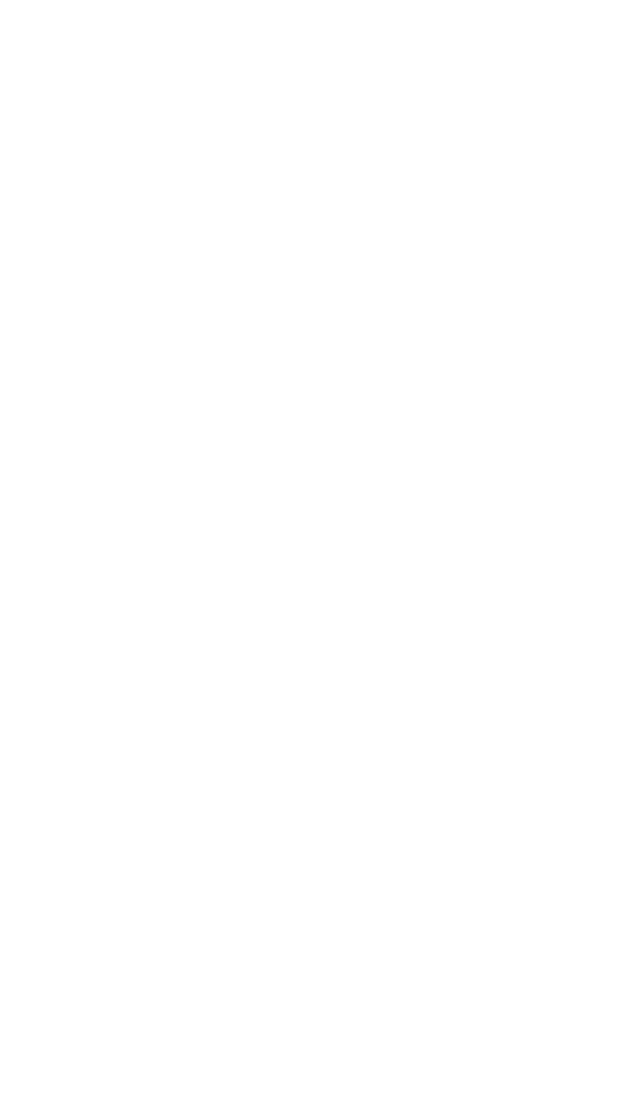
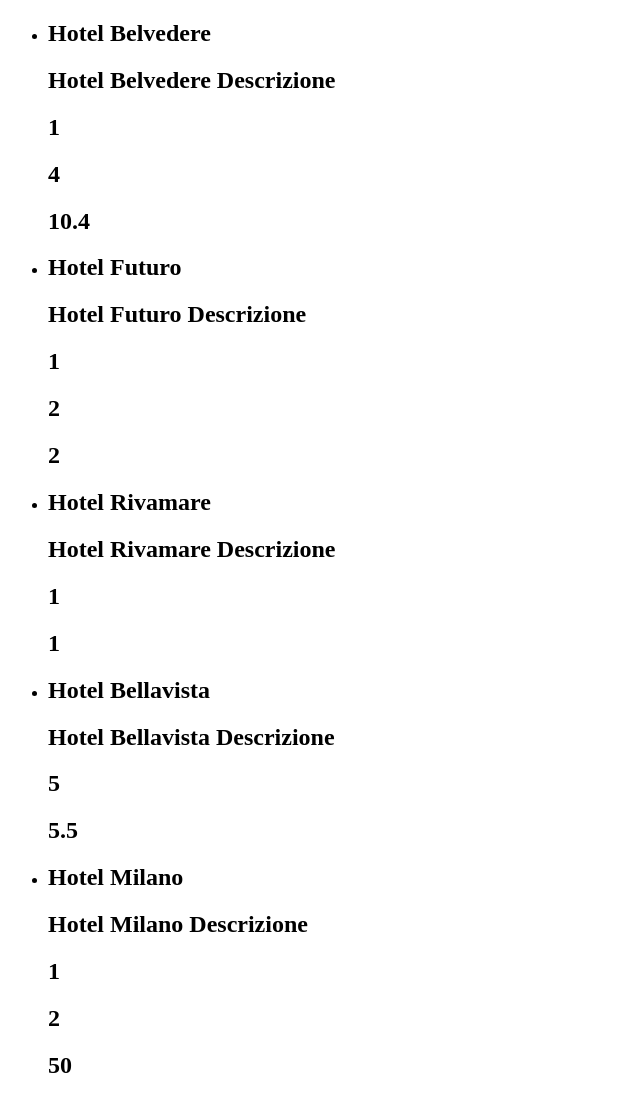
Before and after one commit to danieleinnamorato93/php-hotel, a PHP site: page / in a window 1280 px wide. Before the commit the part shown is empty. Shown: the whole page, without its empty margins (0-640 px from the left). Before the commit the page ends 800 px from the top, so only its background shows below. Run offline with PHP 8.4, Linux system fonts and the light colour scheme.

Commit message:
data printed

```diff
--- a/index.php
+++ b/index.php
@@ -1,11 +1,3 @@
-<!DOCTYPE html>
-<html lang="en">
-
-<head>
-    <meta charset="UTF-8">
-    <meta name="viewport" content="width=device-width, initial-scale=1.0">
-    <title>PHP Hotel</title>
-</head>
 <?php
 $hotels = [
     [
@@ -46,9 +38,43 @@ $hotels = [
 ];
 
 ?>
+<!DOCTYPE html>
+<html lang="en">
+
+<head>
+    <meta charset="UTF-8">
+    <meta name="viewport" content="width=device-width, initial-scale=1.0">
+    <title>PHP Hotel</title>
+</head>
+
 
 <body>
 
+    <main>
+        <ul>
+            <?php foreach ($hotels as $hotel) {?>
+            <li>
+                <h2>
+                    <?= $hotel["name"]; ?>
+                </h2>
+                <h2>
+                    <?= $hotel["description"]; ?>
+                </h2>
+                <h2>
+                    <?= $hotel["parking"]; ?>
+                </h2>
+                <h2>
+                    <?= $hotel["vote"]; ?>
+                </h2>
+                <h2>
+                    <?= $hotel["distance_to_center"]; ?>
+                </h2>
+            </li>
+            <?php }?>
+
+
+        </ul>
+    </main>
 </body>
 
 </html>
```
